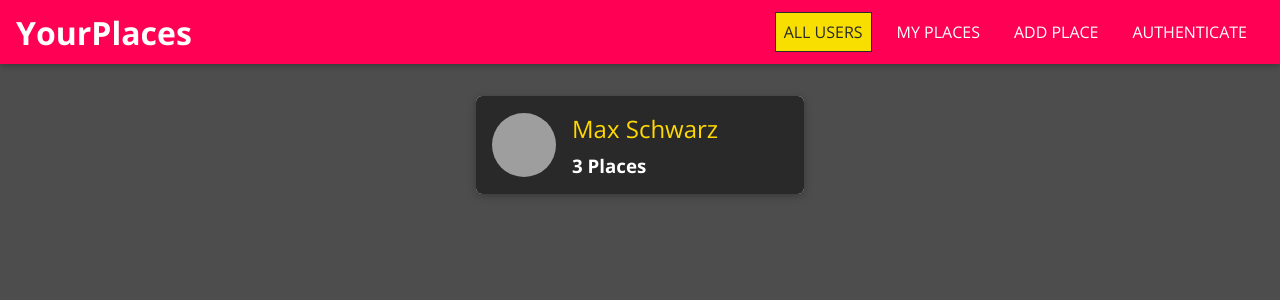
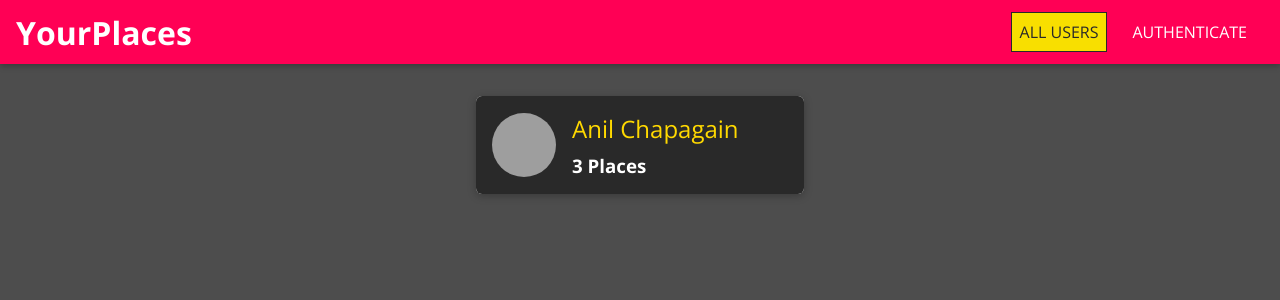
Before and after one commit to anilchapagain/ExplorePlaces, a React (Create React App) app: page / in a window 1280 px wide. Shown: the top 300 px of the page. Built offline with nearby package versions, Linux system fonts and the light colour scheme; grey boxes are pictures that could not be loaded.

Commit message:
React Context concept use for nave links

```diff
--- a/src/App.js
+++ b/src/App.js
@@ -1,4 +1,4 @@
-import React from 'react';
+import React, { useState, useCallback } from 'react';
 import {
   BrowserRouter as Router,
   Route,
@@ -12,9 +12,24 @@ import UserPlaces from './places/pages/UserPlaces';
 import UpdatePlace from './places/pages/UpdatePlace';
 import MainNavigation from './shared/components/Navigation/MainNavigation';
 import Auth from './user/pages/Auth';
+import { AuthContext } from './shared/context/auth-context';
 
 const App = () => {
+  const [isLoggedIn, setIsLoggedIn] = useState(false);
+
+  const login = useCallback(() => {
+    setIsLoggedIn(true);
+
+  },
+  []);
+
+
+const logout = useCallback(() => {
+  setIsLoggedIn(false);
+},[]);
+
   return (
+    <AuthContext.Provider value={{isLogedIn: isLoggedIn, login: login, logout:logout}}>
     <Router>
       <MainNavigation />
       <main>
@@ -39,6 +54,7 @@ const App = () => {
         </Switch>
       </main>
     </Router>
+    </AuthContext.Provider>
   );
 };
 
--- a/src/shared/components/Navigation/NavLinks.js
+++ b/src/shared/components/Navigation/NavLinks.js
@@ -1,22 +1,24 @@
-import React from 'react';
+import React, { useContext } from 'react';
 import { NavLink } from 'react-router-dom';
 
 import './NavLinks.css';
+import { AuthContext } from '../../context/auth-context';
 
 const NavLinks = props => {
+  const auth = useContext(AuthContext);
   return <ul className="nav-links">
     <li>
       <NavLink to="/" exact>ALL USERS</NavLink>
     </li>
-    <li>
+   {auth.isLogedIn &&<li>
       <NavLink to="/u1/places">MY PLACES</NavLink>
-    </li>
-    <li>
+    </li>}
+    {auth.isLogedIn && <li>
       <NavLink to="/places/new">ADD PLACE</NavLink>
-    </li>
-    <li>
+    </li>}
+    {!auth.isLogedIn &&<li>
       <NavLink to="/auth">AUTHENTICATE</NavLink>
-    </li>
+    </li>}
   </ul>
 };
 
--- /dev/null
+++ b/src/shared/context/auth-context.js
@@ -0,0 +1,6 @@
+import { createContext } from "react";
+export const AuthContext = createContext ({
+    isLogedIn: false,
+    login: () => {},
+    logout:() => {}
+});
--- a/src/user/pages/Users.js
+++ b/src/user/pages/Users.js
@@ -6,7 +6,7 @@ const Users = () => {
   const USERS = [
     {
       id: 'u1',
-      name: 'Max Schwarz',
+      name: 'Anil Chapagain',
       image:
         'https://images.pexels.com/photos/839011/pexels-photo-839011.jpeg?auto=compress&cs=tinysrgb&dpr=2&h=750&w=1260',
       places: 3
```
